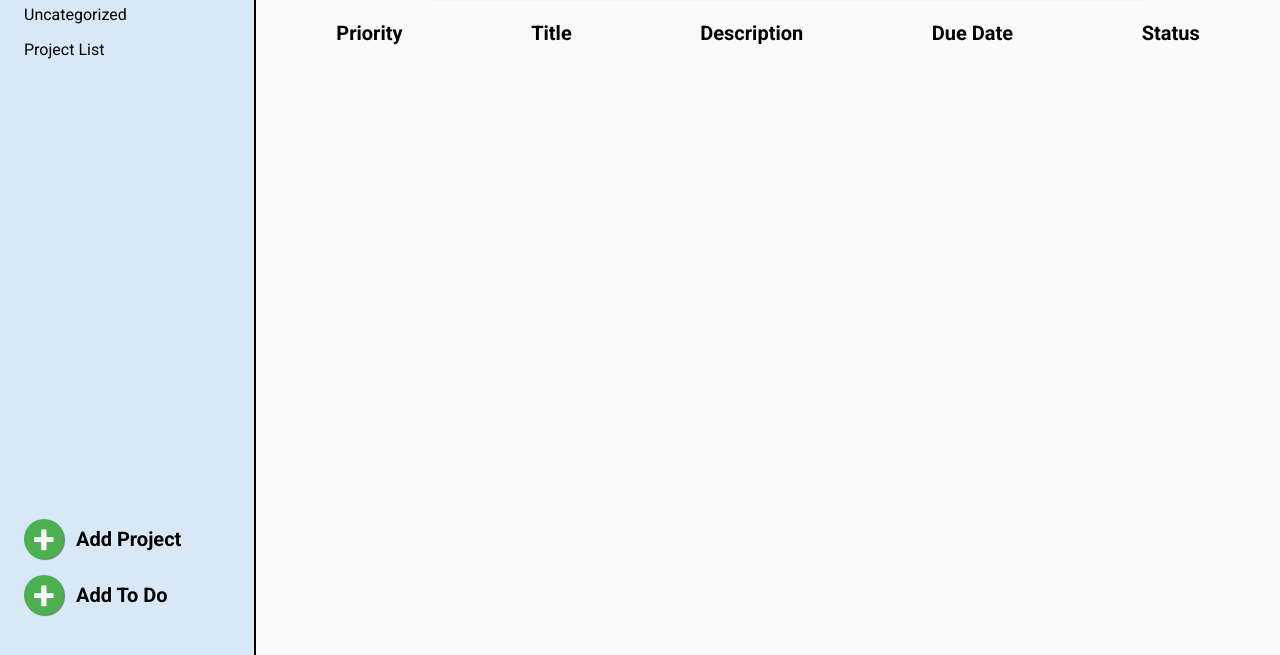
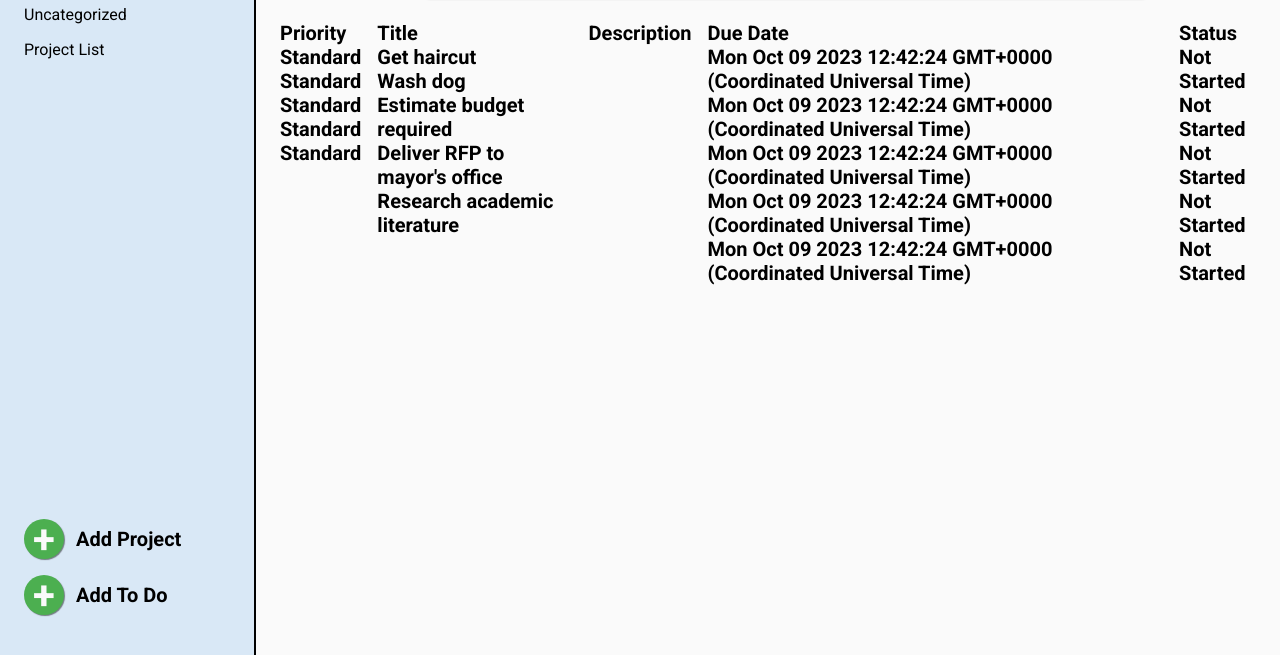
Before and after one commit to pctaylor/todo-list, a website built with webpack: page dist/index.html in a window 1280 px wide. Shown: the part 145-800 px from the top of the page. Built offline with nearby package versions, Linux system fonts and the light colour scheme.

Commit message:
displaying bs, but it is displaying

```diff
--- a/src/add-todo.js
+++ b/src/add-todo.js
@@ -5,14 +5,9 @@
 // When user saves, append to project
 export function addToDo() {
 
-    //Get divs for button and table headings
+    //Get divs for overall content and adding todo button
     const content = document.getElementById('content');
     const addTodoButton = document.getElementById('addTodoButton');
-    const priorityHeader = document.getElementById('priority');
-    const titleHeader = document.getElementById('title');
-    const descriptionHeader = document.getElementById('description');
-    const dueDateHeader = document.getElementById('dueDate');
-    const statusHeader = document.getElementById('status');
 
     //Click event listener, modal trigger
     addTodoButton.addEventListener('click', function() {
--- /dev/null
+++ b/src/display-todolist.js
@@ -0,0 +1,47 @@
+import { todoList } from './todo-list-logic';
+
+
+export function displayTodoList(list) {
+
+    // Get all the divs for the to do list attributes to display
+    const priority = document.getElementById('todoListPriority');
+    const title = document.getElementById('todoListTitle');
+    const description = document.getElementById('todoListDescription');
+    const dueDate = document.getElementById('todoListDueDate');
+    const status = document.getElementById('todoListStatus');
+
+    // Loop through to do list and display all relevant to dos
+    todoList.getAllTodos().forEach(function(todo) {
+
+        //Priority
+        const priorityDiv = document.createElement('div');
+        priorityDiv.className = "todoCell";
+        priorityDiv.innerHTML = todo["priority"];
+        priority.appendChild(priorityDiv);
+
+        //Title
+        const titleDiv = document.createElement('div');
+        titleDiv.className = "todoCell";
+        titleDiv.innerHTML = todo["title"];
+        title.appendChild(titleDiv);
+
+        //Description
+        const descriptionDiv = document.createElement('div');
+        descriptionDiv.className = "todoCell";
+        descriptionDiv.innerHTML = todo["description"];
+        description.appendChild(descriptionDiv);
+
+        //Due Date
+        const dueDateDiv = document.createElement('div');
+        dueDateDiv.className = "todoCell";
+        dueDateDiv.innerHTML = todo["dueDate"]; // Assuming dueDate is stored as a string. If it's a Date object, you might need to format it.
+        dueDate.appendChild(dueDateDiv);
+
+        //Status
+        const statusDiv = document.createElement('div');
+        statusDiv.className = "todoCell";
+        statusDiv.innerHTML = todo["status"];
+        status.appendChild(statusDiv);
+
+    });
+};
--- a/src/index.js
+++ b/src/index.js
@@ -2,11 +2,27 @@ import './style.css';
 import { todoList } from './todo-list-logic';
 import { addProject } from './add-project';
 import { addToDo } from './add-todo';
+import { displayTodoList } from './display-todolist'
 
 
-console.log(todoList);
+// Add ability to create projects and todos
 addProject();
 addToDo();
+
+//Seed an initial project
 todoList.addProject("Project X", "New Product Release for Q4", Date(2023, 9, 31), "High", "Not Started")
+
+//Seed initial todos
 todoList.addTodo("Project X" , "Estimate budget required");
+todoList.addTodo("Project X" , "Deliver RFP to mayor's office");
+todoList.addTodo("Project X" , "Research academic literature");
 todoList.addTodo(undefined, "Get haircut");
+todoList.addTodo(undefined, "Wash dog");
+console.log(todoList.getAllTodos());
+/*
+console.log(todoList.getTodosFromProject('Project X'));
+console.log(todoList.getTodosFromProject('Default'));
+*/
+
+//Display
+displayTodoList(todoList);
--- a/src/newProjectPage.js
+++ b/src/newProjectPage.js
@@ -3,6 +3,6 @@ export function newProjectPage() {
     //The content div is where everything lives
     const contentDiv = document.getElementById('content');
 
-
+    //MAKE THIS ALSO LOAD UP THINGS TO BEGIN WITH
 
 };
--- a/src/todo-list-logic.js
+++ b/src/todo-list-logic.js
@@ -38,5 +38,16 @@ class TodoList {
         const project = this.getProject(projectName);
         return project ? project.items.todo : [];
     }
+
+    // Get all todos, period
+    getAllTodos() {
+        let allTodos = [];
+        for (let project of this.projects) {
+            allTodos = allTodos.concat(project.items.todo);
+        }
+        return allTodos;
+    }
+
+
 }
 export const todoList = new TodoList();
```
Also changed, not shown: dist/bundle.js, dist/index.html.
